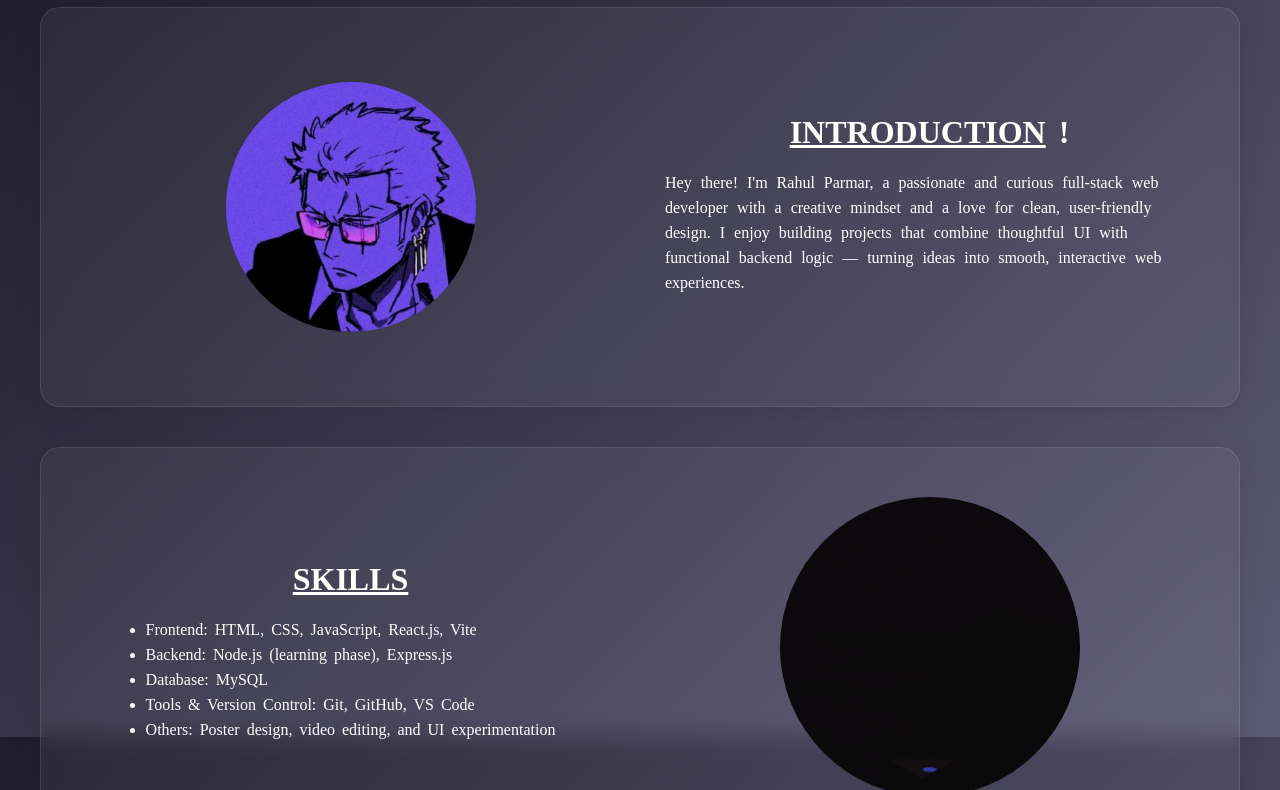
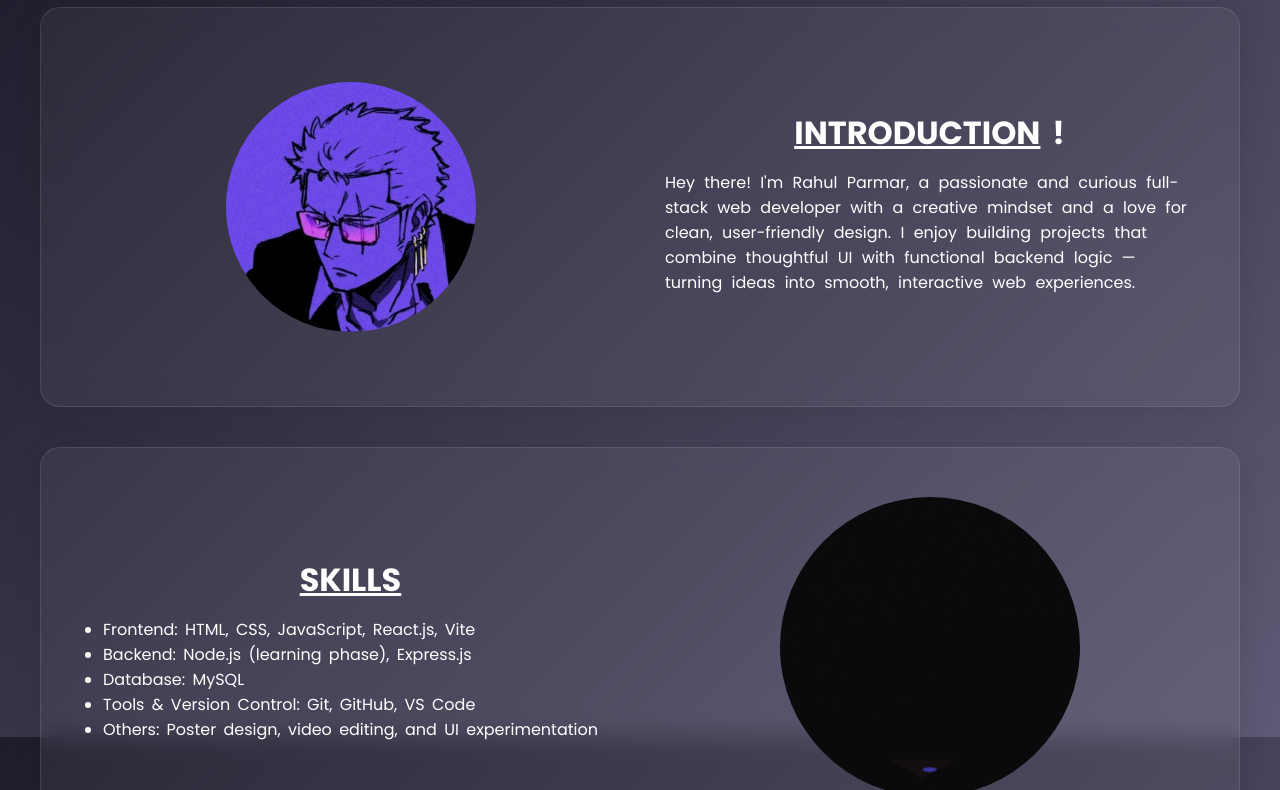
Before and after one commit to rahulp-fx/portfolio, a plain HTML site: page index.html in a window 1280 px wide. Shown: the part 63-853 px from the top of the page. Drawn offline with Linux system fonts and the light colour scheme.

Commit message:
font changed

```diff
--- a/index.html
+++ b/index.html
@@ -7,6 +7,9 @@
     <title>PORTFOLIO</title>
     <link rel="stylesheet" href="style.css">
 
+    <style>
+        @import url('https://fonts.googleapis.com/css2?family=Poppins:ital,wght@0,100;0,200;0,300;0,400;0,500;0,600;0,700;0,800;0,900;1,100;1,200;1,300;1,400;1,500;1,600;1,700;1,800;1,900&display=swap');
+        </style>
 </head>
 
 <body>
--- a/style.css
+++ b/style.css
@@ -14,8 +14,7 @@ html, body {
 
 body {
   /* font-family: 'Manrope', sans-serif; */
-
-  font-family: "Poppins";
+  font-family: "Poppins", sans-serif;
   font-weight: 400;
   /* background: linear-gradient(135deg, #1f1c2c, #928dab); */
   /* different tone for bright color */
```
